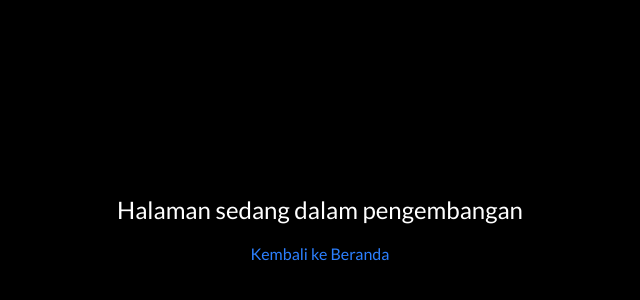
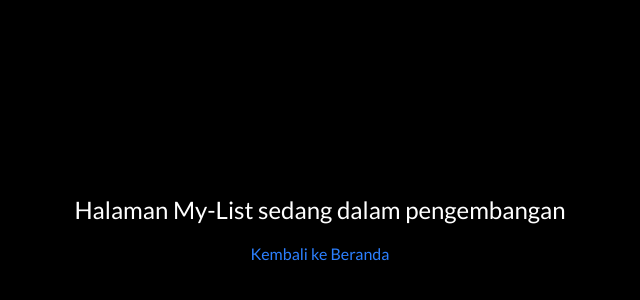
Before and after one commit to mfatihz/fsd15-intermediate-1, a React (Vite) app: page /lists in a window 1280 px wide. Shown: the part 170-470 px from the top of the page, without its empty margins (320-960 px from the left). Built offline with nearby package versions, Linux system fonts and the light colour scheme.

Commit message:
minor: update UndeDevelopment page

```diff
--- a/src/App.jsx
+++ b/src/App.jsx
@@ -53,18 +53,18 @@ function App() {
         <Route path="/login" element={<Login />} />
         <Route path="/register" element={<Register />} />
         {/* Navlinks */}
-        <Route path="/series" element={<UnderDevelopment />} />
-        <Route path="/movies" element={<UnderDevelopment />} />
-        <Route path="/lists" element={<UnderDevelopment />} />
+        <Route path="/series" element={<UnderDevelopment tag="Series" />} />
+        <Route path="/movies" element={<UnderDevelopment tag="Movies" />} />
+        <Route path="/lists" element={<UnderDevelopment tag="My-List" />} />
         {/* Menu */}
-        <Route path="/profile" element={<UnderDevelopment />} />
-        <Route path="/premium" element={<UnderDevelopment />} />
+        <Route path="/profile" element={<UnderDevelopment tag="Profile" header={<p>mfatihz.std@gmail.com</p>}/>} />
+        <Route path="/premium" element={<UnderDevelopment tag="Premium" />} />
         {/* Auth */}
-        <Route path="/forgot-password" element={<UnderDevelopment to="/login">Kembali ke Login</UnderDevelopment>} />
+        <Route path="/forgot-password" element={<UnderDevelopment to="/login" tag="Login">Kembali ke Login</UnderDevelopment>} />
         {/* Genre */}
-        <Route path="/genre/:genreId" element={<UnderDevelopment />} />
+        <Route path="/genre/:genreId" element={<UnderDevelopment tag="Genre" />} />
         {/* Bantuan */}
-        <Route path="/help/:helpId" element={<UnderDevelopment />} />
+        <Route path="/help/:helpId" element={<UnderDevelopment tag="Help" />} />
         {/* Catch-all route untuk path lain di footer */}
         <Route path="*" element={<UnderDevelopment />} />
       </Routes>
--- a/src/components/pages/under-development.jsx
+++ b/src/components/pages/under-development.jsx
@@ -1,10 +1,11 @@
 import { Link } from "react-router";
 
-const UnderDevelopment = ({ to="/", children = "Kembali ke Beranda" }) => {
+const UnderDevelopment = ({ to="/", children = "Kembali ke Beranda", tag="", header="" }) => {
     return (
         <div className="min-h-screen flex items-center justify-center bg-black text-white">
             <div className="text-center">
-                <h1 className="text-2xl mb-4">Halaman sedang dalam pengembangan</h1>
+                {header && header}
+                <h1 className="text-2xl mb-4">Halaman {tag} sedang dalam pengembangan</h1>
                 <Link
                     to={to}
                     className="text-blue-500 hover:underline"
```
